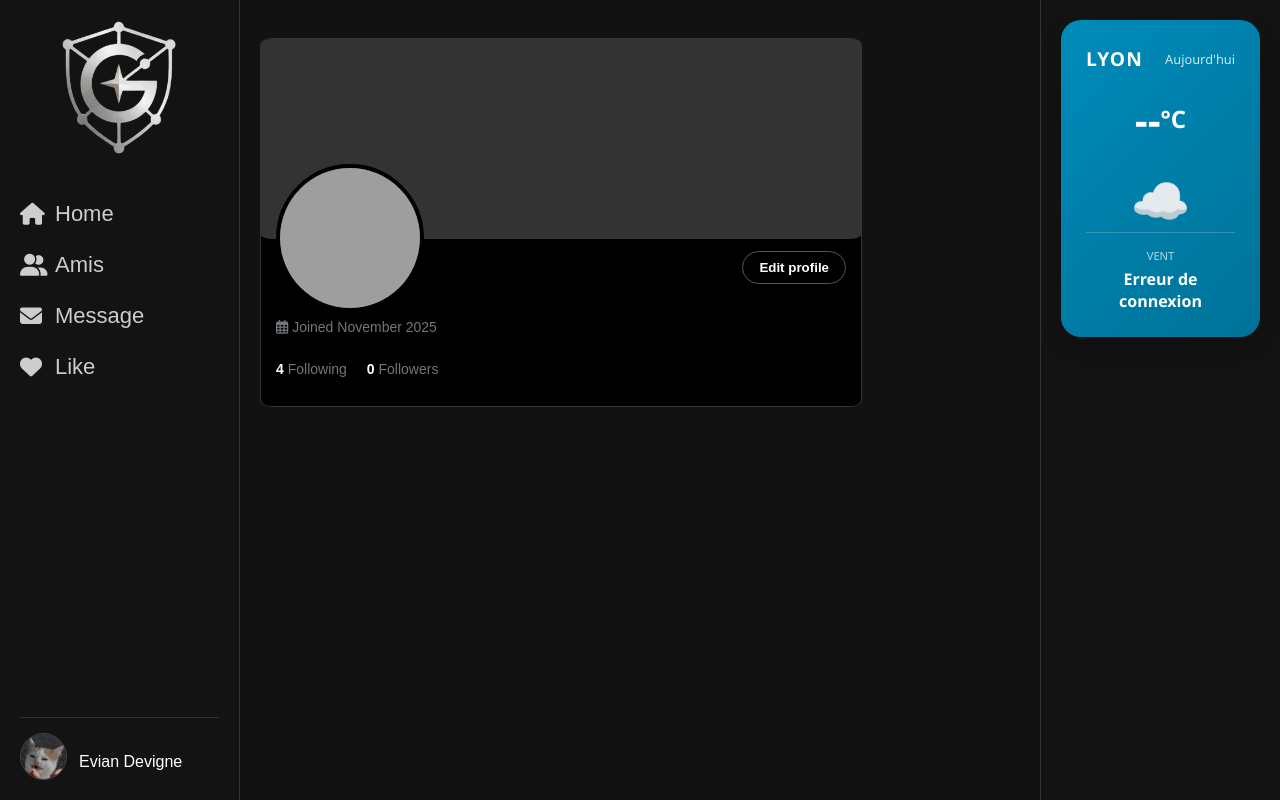
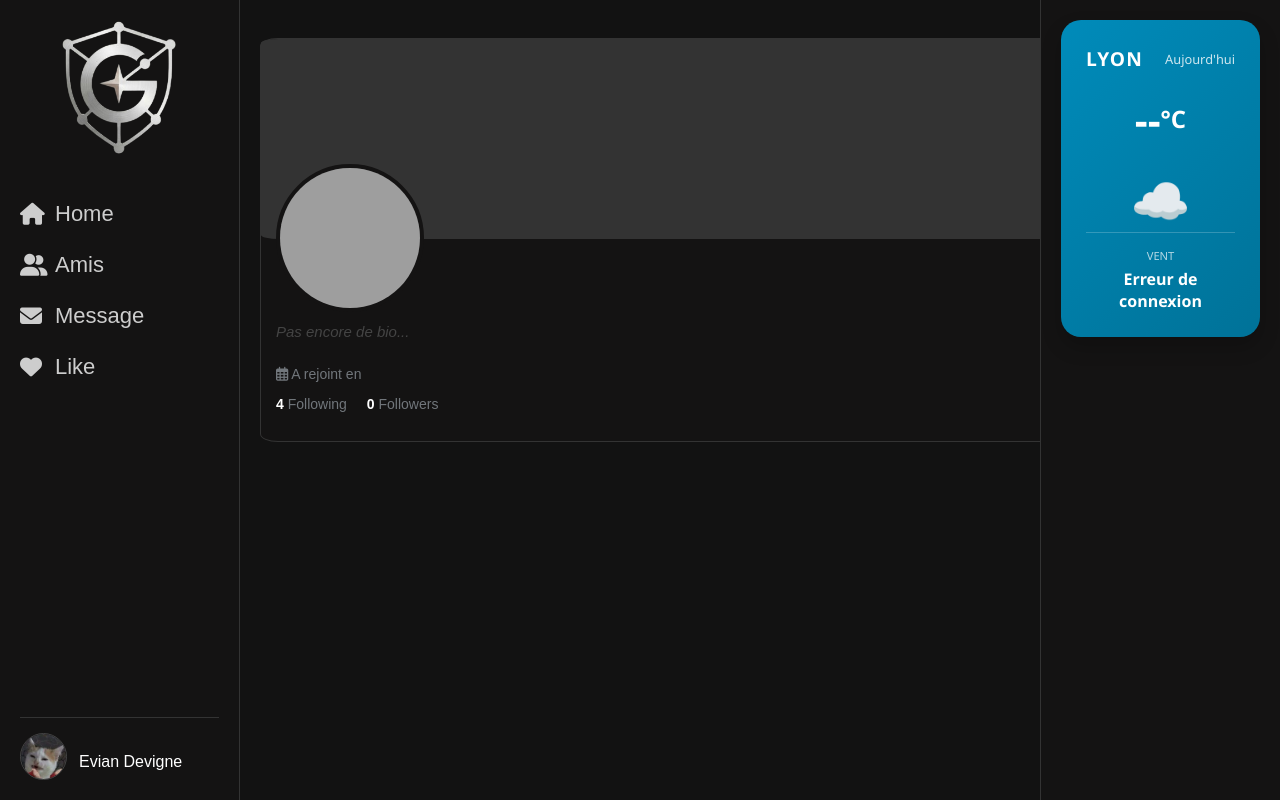
Before and after one commit to ZiegPmar/twitter_g, a Flask app: template app/templates/profil.html in a window 1280 px wide. Run offline with Flask 3, Linux system fonts and the light colour scheme; the template is opened without the code that fills it, so the values that code supplies are empty; grey boxes are pictures that could not be loaded.

Commit message:
ajout bio

```diff
--- a/app/static/css/profil.css
+++ b/app/static/css/profil.css
@@ -99,9 +99,9 @@
 .profile-container {
     width: 100%;
     border-radius: 2%;
-    max-width: 600px; /* Largeur typique d'un feed */
+    max-width: 900px; /* Largeur typique d'un feed */
     border: 1px solid #333;
-    background-color: #000;
+    background-color: #141313;
 }
 
 /* Bannière */
@@ -142,7 +142,7 @@
     width: 140px;
     height: 140px;
     border-radius: 50%;
-    border: 4px solid #000; /* Le contour noir qui sépare de la bannière */
+    border: 4px solid #141313; /* Le contour noir qui sépare de la bannière */
     object-fit: cover;
 }
 
@@ -181,7 +181,7 @@
 .user-meta {
     color: #71767b;
     font-size: 14px;
-    margin-bottom: 12px;
+    padding-top: 12px;
 }
 
 .user-stats {
@@ -197,3 +197,16 @@
 .user-stats strong {
     color: white;
 }
+
+.user-bio {
+    margin-top: 12px;
+    margin-bottom: 12px;
+    color: white;
+    font-size: 15px;
+    line-height: 1.4; /* Pour que ce soit plus lisible si c'est sur plusieurs lignes */
+    word-wrap: break-word; /* Évite que les longs mots ne cassent le design */
+}
+
+.user-bio p {
+    margin: 0;
+}
--- a/app/templates/profil.html
+++ b/app/templates/profil.html
@@ -58,14 +58,33 @@
                 <div class="user-details">
                     <h1 class="user-name" href="{{ url_for('main.profile', username=current_user['username']) }}">{{ current_user['display_name'] }}</h1>
 
+                    <div class="user-bio">
+                        {% if current_user.bio %}
+                            <p>{{ current_user.bio }}</p>
+                        {% else %}
+                            <p style="color: #444; font-style: italic;">Pas encore de bio...</p>
+                        {% endif %}
+                    </div>
+
                     <div class="user-meta">
-                        <span><i class="fa-regular fa-calendar-days"></i> Joined November 2025</span>
+                        {% set months = {
+                            'January': 'Janvier', 'February': 'Février', 'March': 'Mars',
+                            'April': 'Avril', 'May': 'Mai', 'June': 'Juin',
+                            'July': 'Juillet', 'August': 'Août', 'September': 'Septembre',
+                            'October': 'Octobre', 'November': 'Novembre', 'December': 'Décembre'
+                        } %}
+
+                        <span>
+                            <i class="fa-regular fa-calendar-days"></i>
+                            A rejoint en {{ months[current_user.created_at.strftime('%B')] }} {{ current_user.created_at.strftime('%Y') }}
+                        </span>
                     </div>
 
                     <div class="user-stats">
                         <p><strong>4</strong> Following</p>
                         <p><strong>0</strong> Followers</p>
                     </div>
+
                 </div>
             </div>
         </div>
```
